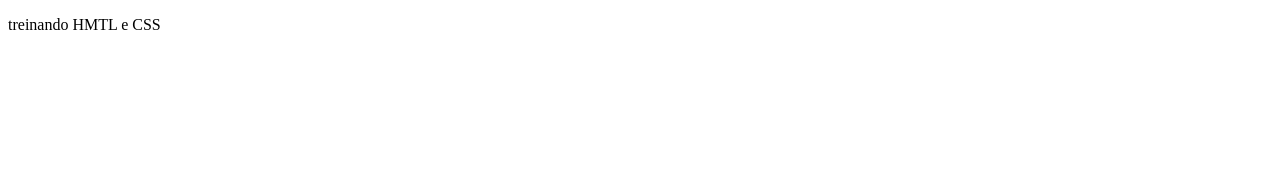
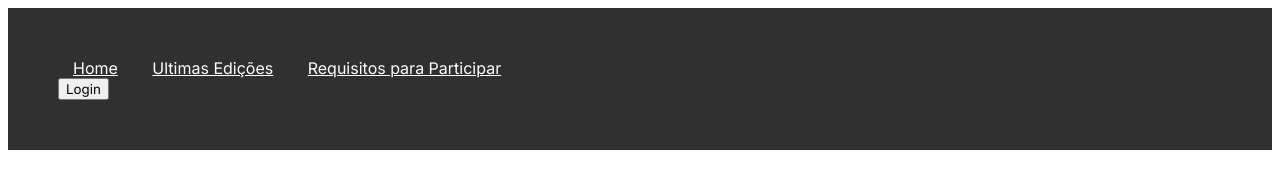
Before and after one commit to mimipub/Bootcamp, a plain HTML site: page index.html in a window 1280 px wide. Drawn offline with Linux system fonts and the light colour scheme.

Commit message:
projeto bootcamp

```diff
--- a/index.html
+++ b/index.html
@@ -3,10 +3,27 @@
 <head>
     <meta charset="UTF-8">
     <meta name="viewport" content="width=device-width, initial-scale=1.0">
+    <link rel="stylesheet" href="style.css">
+    <link rel="preconnect" href="https://fonts.googleapis.com">
+    <link rel="preconnect" href="https://fonts.gstatic.com" crossorigin>
+    <link href="https://fonts.googleapis.com/css2?family=Inter:wght@100..900&display=swap" rel="stylesheet">
+
     <title>BootcampDNC</title>
+
 </head>
 <body>
-    <p>treinando HMTL e CSS
-    </p>
+   <nav id="menu-inicio">
+
+    <div>
+        <a class="link" target="_blank" href="">Home</a>
+        <a class="link" target="_blank" href="">Ultimas Edições</a>
+        <a class="link" target="_blank" href="">Requisitos para Participar</a>
+    </div>
+
+    <button id="button">Login</button>
+
+   </nav>
+
+
 </body>
 </html>
--- /dev/null
+++ b/style.css
@@ -0,0 +1,13 @@
+*{
+    font-family: 'inter';
+}
+
+#menu-inicio{
+background-color: #303030;
+padding: 50px;
+}
+
+.link{
+color: white;
+padding: 15px;
+}
```
